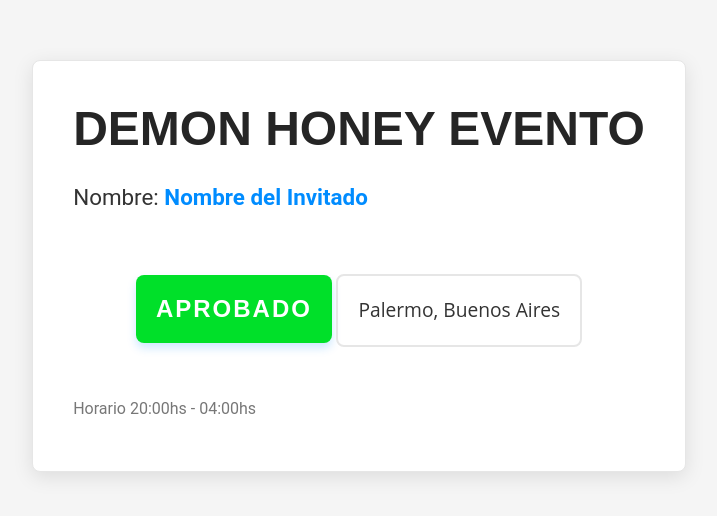
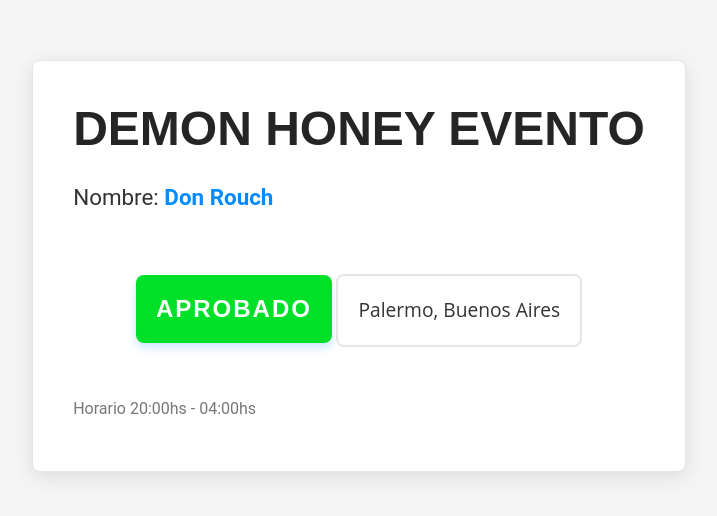
Before and after one commit to kenzoquento/QR-Demon-Honey-DR.github.io, a plain HTML site: page index.html in a window 1280 px wide. Shown: the part 134-650 px from the top of the page, without its empty margins (281-998 px from the left). Drawn offline with Linux system fonts and the light colour scheme.

Commit message:
Update index.html

```diff
--- a/index.html
+++ b/index.html
@@ -101,7 +101,7 @@
 		<h1>Demon Honey Evento</h1>
 		<p>
 			<!-- Reemplaza la URL del archivo de Google Sheets con la URL real de tu archivo -->
-			Nombre: <strong><a href="https://docs.google.com/spreadsheets/d/1RM4vAkt48pV_iFcX-iiXbKVzwCXwkZnnAU88FZRr3N8/edit?usp=sharing">Nombre del Invitado</a></strong>
+			Nombre: <strong><a href="https://docs.google.com/spreadsheets/d/1RM4vAkt48pV_iFcX-iiXbKVzwCXwkZnnAU88FZRr3N8/edit?usp=sharing">Don Rouch</a></strong>
 		</p>
 		<div class="aprobado">Aprobado</div>
 		<div class="location">Palermo, Buenos Aires</div>
```
